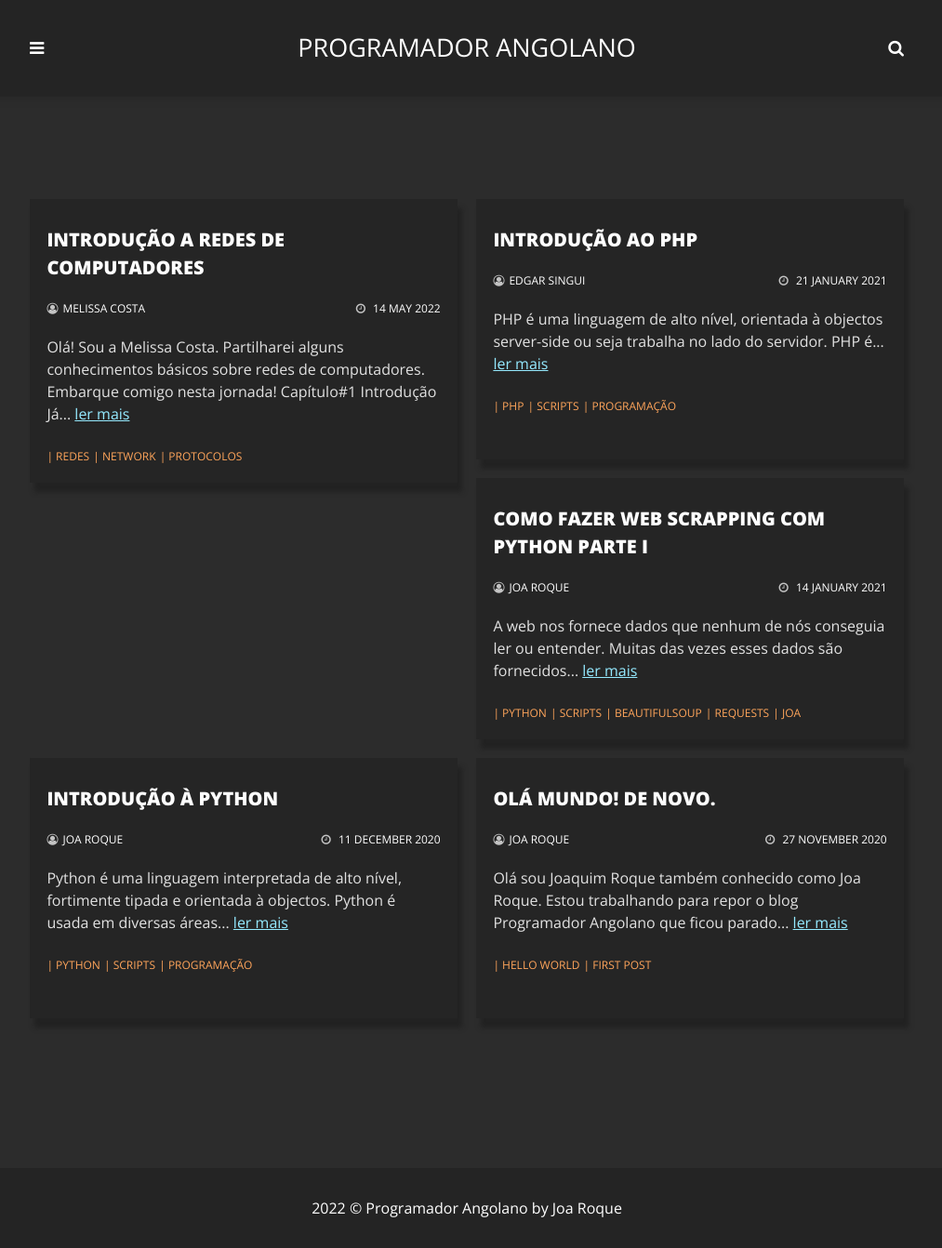
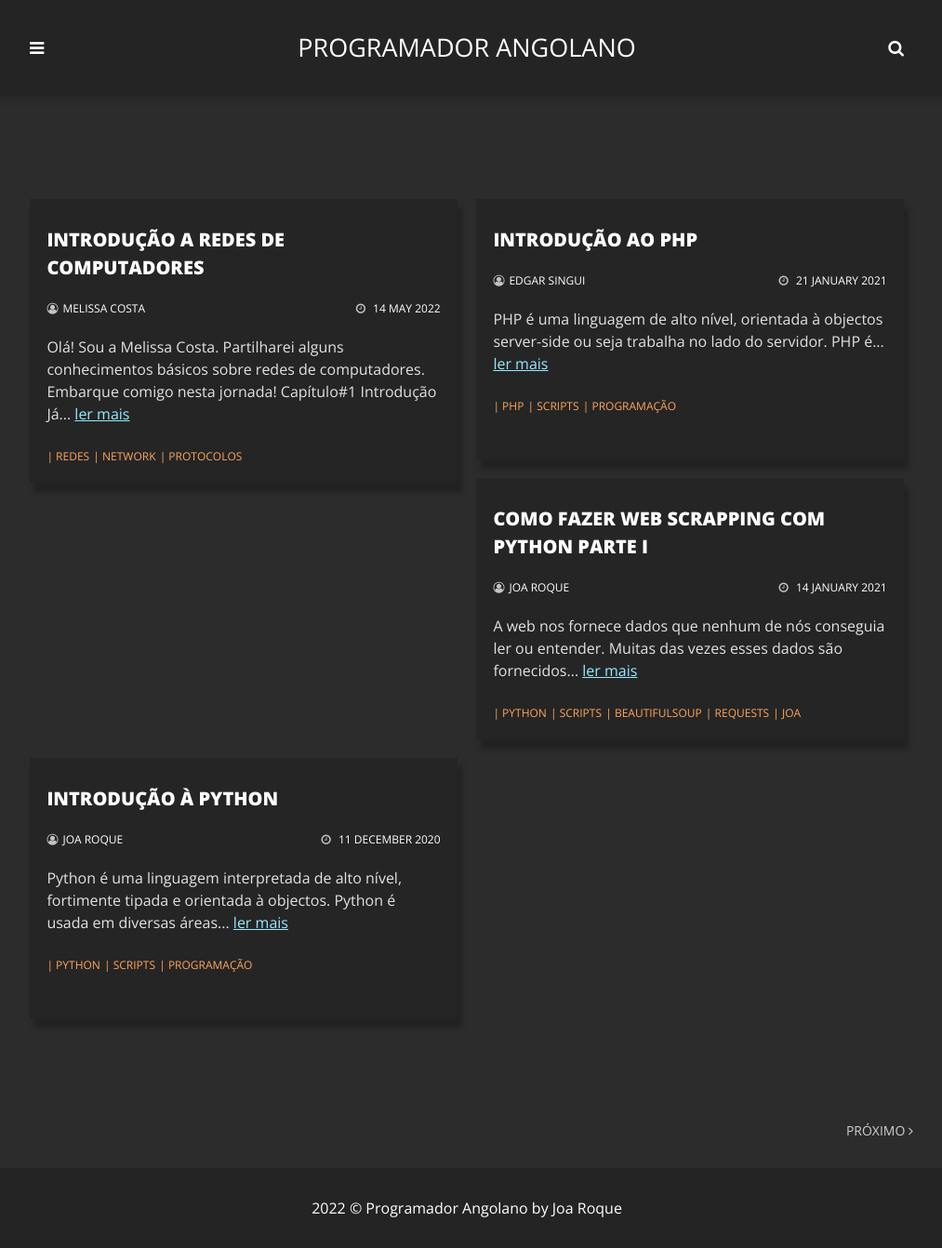
Before and after one commit to programadorao/pangolano.github.io-old, a Jekyll site: the page built from index.html, in a window 1280 px wide. Shown: the whole page at 93% size, without its empty margins (138-1151 px from the left). Built offline with Jekyll 4.4.1, drawn with Linux system fonts in a browser that asks for light colours; the list of posts is cut into pages by our own code.

Commit message:
Update _config.yml

```diff
--- a/_config.yml
+++ b/_config.yml
@@ -69,7 +69,7 @@ discus_identifier: /programador-angolano # Add your discus identifier
 analytics: G-W4KENYCGGM # Google Analytics
 
 # Paginate
-paginate: 6
+paginate: 4
 paginate_path: /page:num/
 
 # Build settings
```
